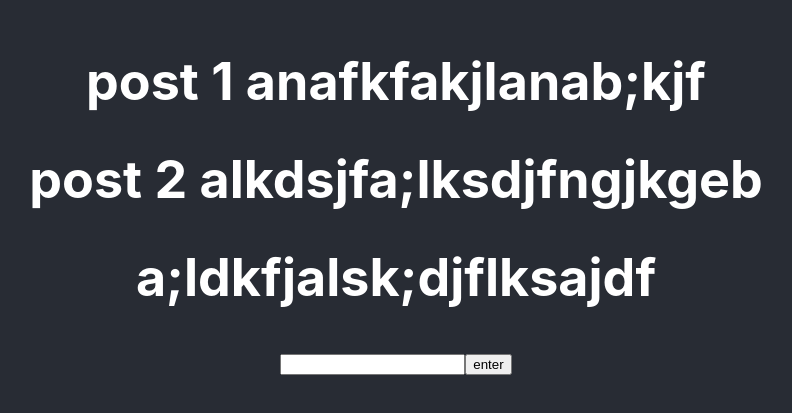
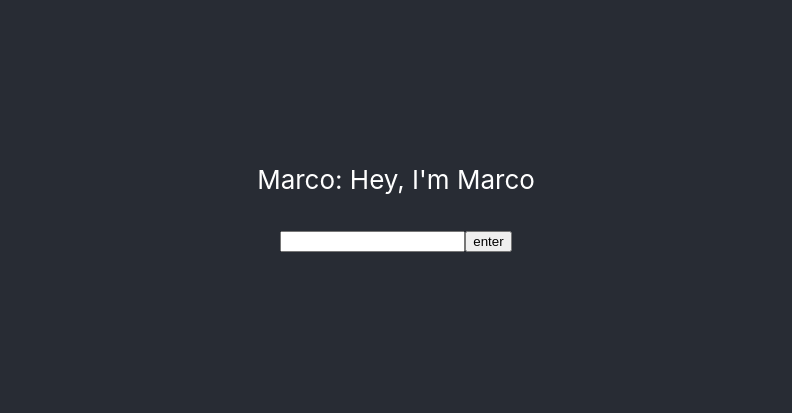
Before and after one commit to jhiatt/chat-story-app, a React (Create React App) app: page / in a window 1280 px wide. Shown: the part 205-618 px from the top of the page, without its empty margins (244-1036 px from the left). Built offline with nearby package versions, Linux system fonts and the light colour scheme.

Commit message:
working on dynamic classes

```diff
--- a/src/App.css
+++ b/src/App.css
@@ -36,3 +36,18 @@
     transform: rotate(360deg);
   }
 }
+
+.bubble-color1 {
+  border-color: #61dafb;
+  border-style: solid;
+}
+
+.chat-bubble {
+  border-style: solid;
+  border-radius: 50%;
+  padding: 100em;
+}
+
+.my-message {
+  text-align: right;
+}
--- a/src/components/chatBubble.js
+++ b/src/components/chatBubble.js
@@ -4,13 +4,16 @@ import React from 'react';
 class ChatBubble extends React.Component {
     constructor(props) {
         super(props);
-        this.state = {value: this.props.value};
+        console.log(props.myMessage);
     }
-
+// Cannot get my message class to attach, cannot get key working.
 
     render() {
+
         return (
-        <h1>{this.state.value}</h1>
+            <div className={(this.props.myMessage) ? "my-message" : "" } key={this.props.key} >
+                <p>{this.props.userName}: {this.props.message}</p>
+            </div>
         )
     }
 }
--- a/src/components/chatText.js
+++ b/src/components/chatText.js
@@ -5,7 +5,6 @@ import React from 'react';
 
 //To Do:
 //  How create different timing for each item
-//  How do we get our new submission onto the list
 //  How to randomize texts
 //  Add usernames to these texts (chirpy instead of twitter?)
 class ChatText extends React.Component {
--- a/src/components/textStorage.js
+++ b/src/components/textStorage.js
@@ -1,18 +1,11 @@
-var post1 = "post 1 anafkfakjlanab;kjf";
-var post2 = "post 2 alkdsjfa;lksdjfngjkgeb";
-var post3 = "a;ldkfjalsk;djflksajdf"
 
-// setTimeout(function(){
+let allPosts = [
+    {
+        userName: "Marco", message: "Hey, I'm Marco"
+    },
+    {
+        userName: "Jonny", message: "Hey, I'm Jonny"
+    }
+];
 
-// },3000)
-
-
-// let allPosts = {post1, post2, post3}
-
-export {post1, post2, post3};
-// export default allPosts
-
-
-
-// need to get data from text file and newly added stuff into the same array
-// add stuff from submit to array
+export default allPosts
--- a/src/components/userChatBubble.js
+++ b/src/components/userChatBubble.js
@@ -1,7 +1,7 @@
 import React from 'react';
 import ChatText from './chatText';
 import ChatBubble from './chatBubble';
-import {post1, post2, post3} from './textStorage';
+import allPosts from './textStorage';
 
 
 class UserChatBubble extends React.Component {
@@ -9,27 +9,45 @@ class UserChatBubble extends React.Component {
         super(props);
         this.state = {
             value: '',
-            texts: [post1, post2, post3]
+            texts: [],
+            textsCounter: -1,
+            posts: allPosts,
+            intervals: [1000,2000,3000,5000,10000,15000]
         };
 
         this.handleChange = this.handleChange.bind(this);
         this.handleSubmit = this.handleSubmit.bind(this);
+        this.randomPost = this.randomPost.bind(this);
     }
 
     handleChange(event) {
         this.setState({value: event.target.value});
     }
     handleSubmit(event) {
-        this.setState({texts: [...this.state.texts, this.state.value ] });
+        let newChat = {
+            userName: "Me",
+            message: this.state.value,
+            myMessage: true
+        }
+        this.setState({texts: [...this.state.texts, newChat ] });
         this.setState({value: ''});
         event.preventDefault();
-        // need this to return a component
+    }
+
+    randomPost() {
+        this.setState({textsCounter: this.state.textsCounter + 1});
+        this.setState({texts: [...this.state.texts, this.state.posts[this.state.textsCounter] ] });
+        // setTimeout(this.randomPost, this.state.intervals[Math.floor(Math.random() * this.state.intervals.length)]);
     }
 
     render() {
-        const bubbledItems = this.state.texts.map((item) =>
-            <ChatBubble value={item} />
+        const bubbledItems = this.state.texts.map((item, index) =>
+            <ChatBubble message={item.message} userName={item.userName} key={index} />
         );
+
+        if (this.state.textsCounter === -1) {
+            setTimeout(this.randomPost, 2000);
+        }
 
         return (
             <React.Fragment>
```
